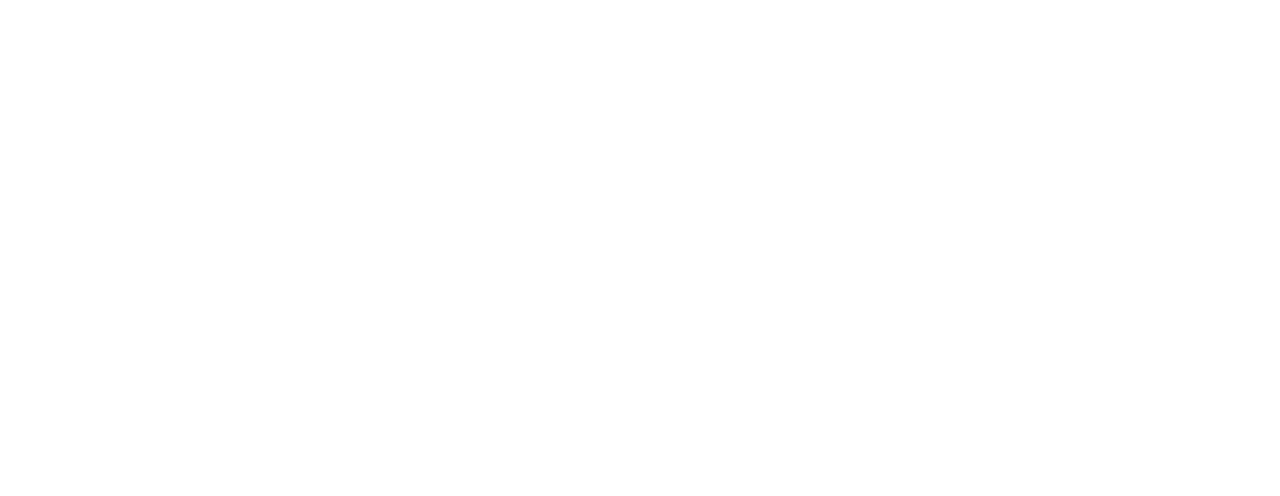
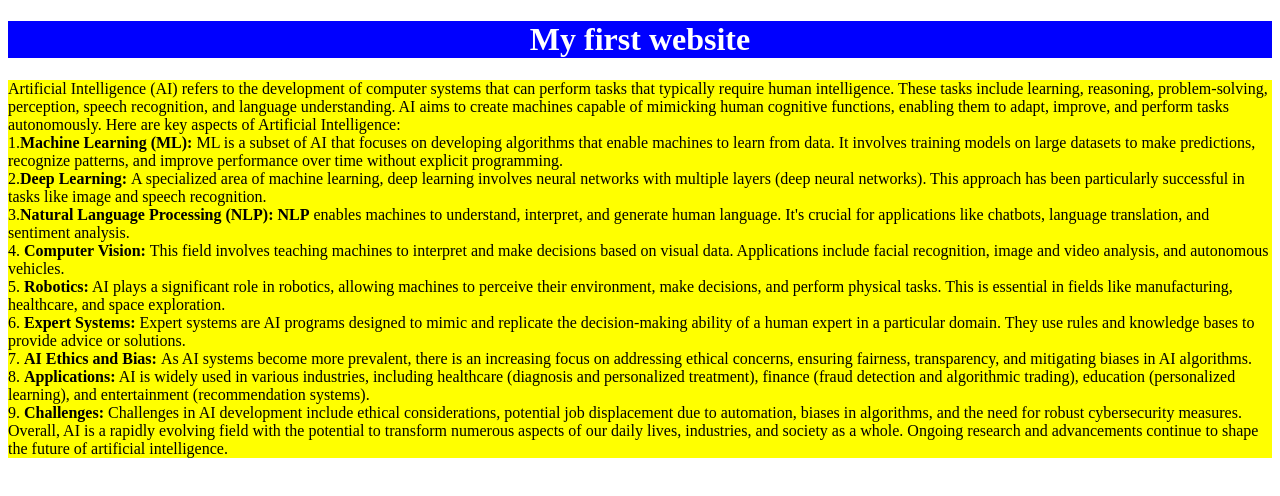
Before and after one commit to abunayeem90/my-first-practice-project, a plain HTML site: page index.html in a window 1280 px wide. Drawn offline with Linux system fonts and the light colour scheme.

Commit message:
added style.css

```diff
--- a/index.html
+++ b/index.html
@@ -3,9 +3,33 @@
 <head>
     <meta charset="UTF-8">
     <meta name="viewport" content="width=device-width, initial-scale=1.0">
-    <title>My first web project</title>
+    <title>Facebook</title>
+    <link rel="stylesheet" href="styles.css">
 </head>
 <body>
+    <h1> My first website</h1>
+    <P class="AI">
+        Artificial Intelligence (AI) refers to the development of computer systems that can perform tasks that typically require human intelligence. These tasks include learning, reasoning, problem-solving, perception, speech recognition, and language understanding. AI aims to create machines capable of mimicking human cognitive functions, enabling them to adapt, improve, and perform tasks autonomously.
 
+Here are key aspects of Artificial Intelligence:
+<br>
+     1.<b>Machine Learning (ML):</b> ML is a subset of AI that focuses on developing algorithms that enable machines to learn from data. It involves training models on large datasets to make predictions, recognize patterns, and improve performance over time without explicit programming.
+<br> 2.<b>Deep Learning: </b> A specialized area of machine learning, deep learning involves neural networks with multiple layers (deep neural networks). This approach has been particularly successful in tasks like image and speech recognition.
+
+<br>3.<b>Natural Language Processing  (NLP): </b><strong> NLP</strong> enables machines to understand, interpret, and generate human language. It's crucial for applications like chatbots, language translation, and sentiment analysis.
+
+ <br>  4. <b>Computer Vision:</b> This field involves teaching machines to interpret and make decisions based on visual data. Applications include facial recognition, image and video analysis, and autonomous vehicles.
+
+<br>    5. <b>Robotics:</b> AI plays a significant role in robotics, allowing machines to perceive their environment, make decisions, and perform physical tasks. This is essential in fields like manufacturing, healthcare, and space exploration.
+
+<br>    6. <b>Expert Systems:</b> Expert systems are AI programs designed to mimic and replicate the decision-making ability of a human expert in a particular domain. They use rules and knowledge bases to provide advice or solutions.
+
+<br>     7. <b>AI Ethics and Bias: </b> As AI systems become more prevalent, there is an increasing focus on addressing ethical concerns, ensuring fairness, transparency, and mitigating biases in AI algorithms.
+
+<br>      8. <b>Applications:</b> AI is widely used in various industries, including healthcare (diagnosis and personalized treatment), finance (fraud detection and algorithmic trading), education (personalized learning), and entertainment (recommendation systems).
+
+<br>      9. <b>Challenges:</b> Challenges in AI development include ethical considerations, potential job displacement due to automation, biases in algorithms, and the need for robust cybersecurity measures.
+Overall, AI is a rapidly evolving field with the potential to transform numerous aspects of our daily lives, industries, and society as a whole. Ongoing research and advancements continue to shape the future of artificial intelligence.
+    </P>
 </body>
 </html>
--- /dev/null
+++ b/styles.css
@@ -0,0 +1,13 @@
+h1{
+    background-color: blue;
+    color: white;
+    text-align: center;
+}
+p{
+    background-color: yellow;
+    color: black;
+
+}
+.AI{
+
+}
```
